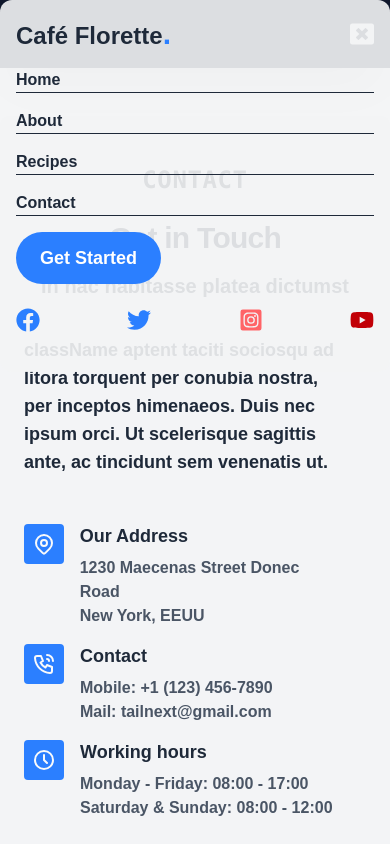
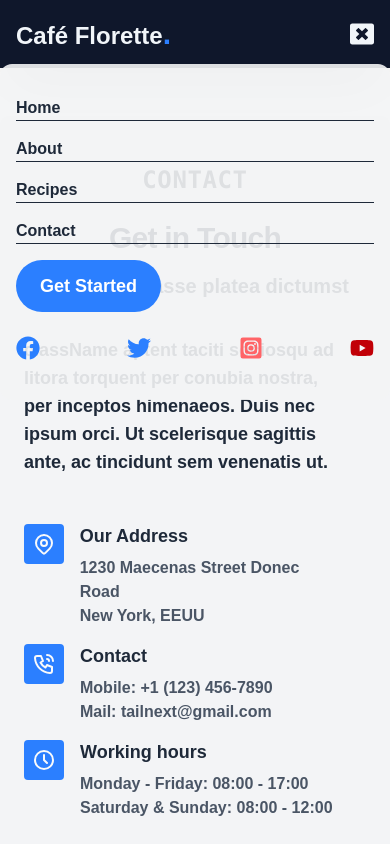
Before and after one commit to AwadRoubahAhmed/cafe_florette_react_ts, a React (Vite) app: page /Contact in a window 390 px wide. Both pictures are taken after a click on the element 361 px from the left and 34 px from the top of the page. Shown: the top 844 px of the page. Built offline with nearby package versions, Linux system fonts and the light colour scheme.

Commit message:
retouche des styles

```diff
--- a/src/components/Navigation/Navbar.tsx
+++ b/src/components/Navigation/Navbar.tsx
@@ -92,9 +92,9 @@ const Navbar = () => {
           className="flex items-center justify-center cursor-pointer"
         >
           {showMenu ? (
-            <FaWindowClose className="h-6 w-6 text-black-950 font-bold " />
+            <FaWindowClose className="h-6 w-6 fill-current text-bleu-500 font-bold " />
           ) : (
-            <IoMenuSharp className="h-6 w-6 text-blue-500 font-bold " />
+            <IoMenuSharp className="h-6 w-6 fill-current text-blue-500 font-bold " />
           )}
         </div>
       </div>
@@ -104,17 +104,17 @@ const Navbar = () => {
         onClick={toggleMenu}
         className={
           showMenu
-            ? "w-full absolute left-0 top-0 bg-gray-100/90 text-gray-800 px-4 py-4 flex flex-col rounded-xl"
+            ? "w-full absolute left-0 top-16 bg-gray-100/90 text-gray-800 px-4 py-4 flex flex-col rounded-xl"
             : "absolute left-[-100%]"
         }
       >
-        <h1
+        {/* <h1
           className="text-2xl font-bold cursor-pointer"
           onClick={() => navigate("/", { replace: true })}
         >
           Café Florette
           <span className="text-blue-500 text-3xl rounded-full">.</span>
-        </h1>
+        </h1> */}
         <ul className="mt-4 font-bold">
           <li className="border-b-1 mb-4">
             <NavLink
```
Also changed, not shown: src/types/CheckTypes.ts (added).
